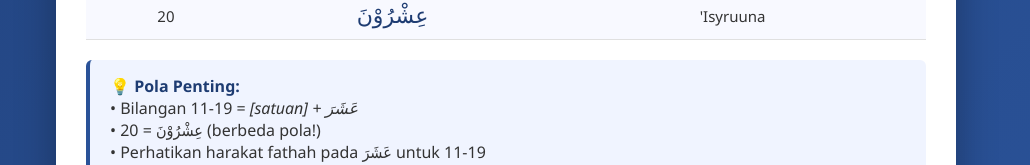
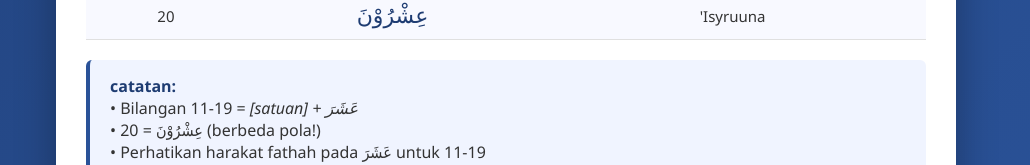
Before and after one commit to faudyadam77-tech/Bhs-Arab-kls-6-28sept-, a plain HTML site: page index.html in a window 1280 px wide. Shown: the part 1479-1644 px from the top of the page, without its empty margins (134-1164 px from the left). Drawn offline with Linux system fonts and the light colour scheme.

Commit message:
Update info box label from 'Pola Penting' to 'catatan'

```diff
--- a/index.html
+++ b/index.html
@@ -339,7 +339,7 @@
     </table>
 
     <div class="info-box">
-      <strong>💡 Pola Penting:</strong><br>
+      <strong>catatan:</strong><br>
       • Bilangan 11-19 = <em>[satuan] + عَشَرَ</em><br>
       • 20 = عِشْرُوْنَ (berbeda pola!)<br>
       • Perhatikan harakat fathah pada عَشَرَ untuk 11-19
```
